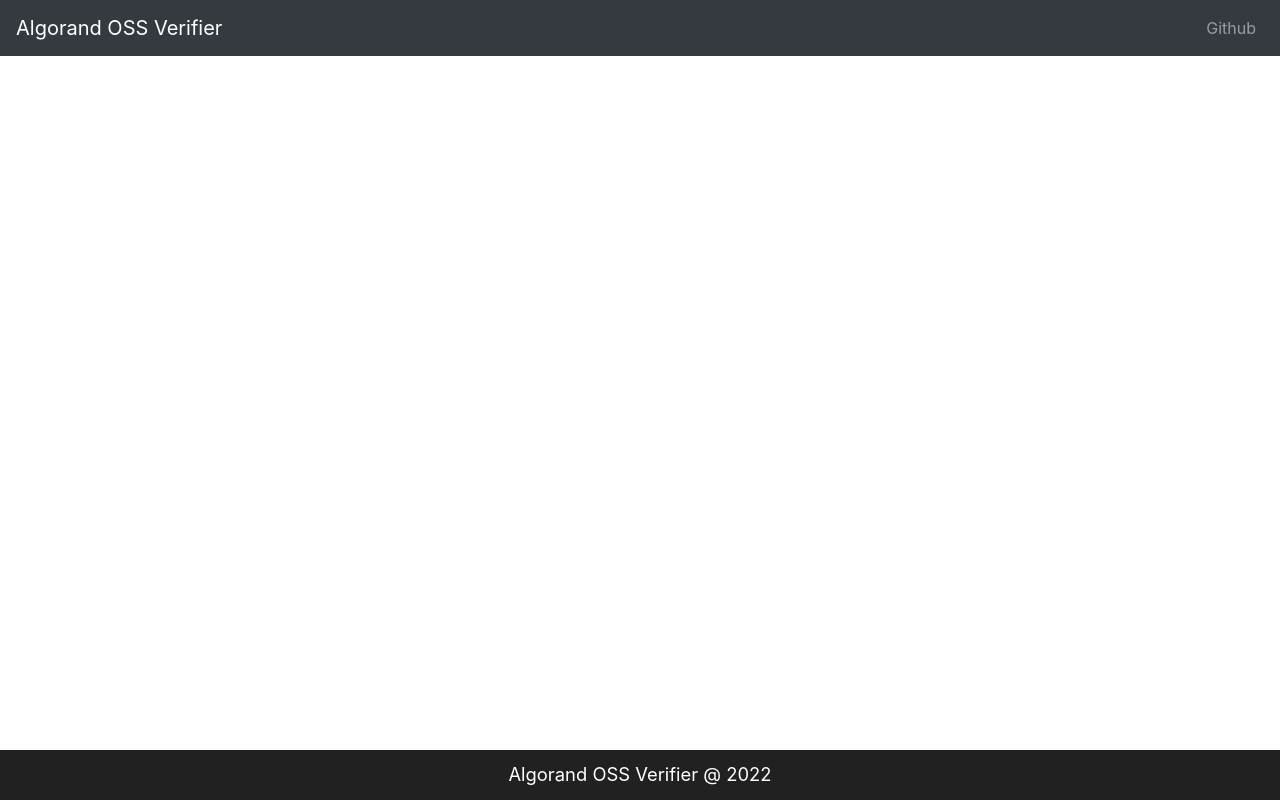
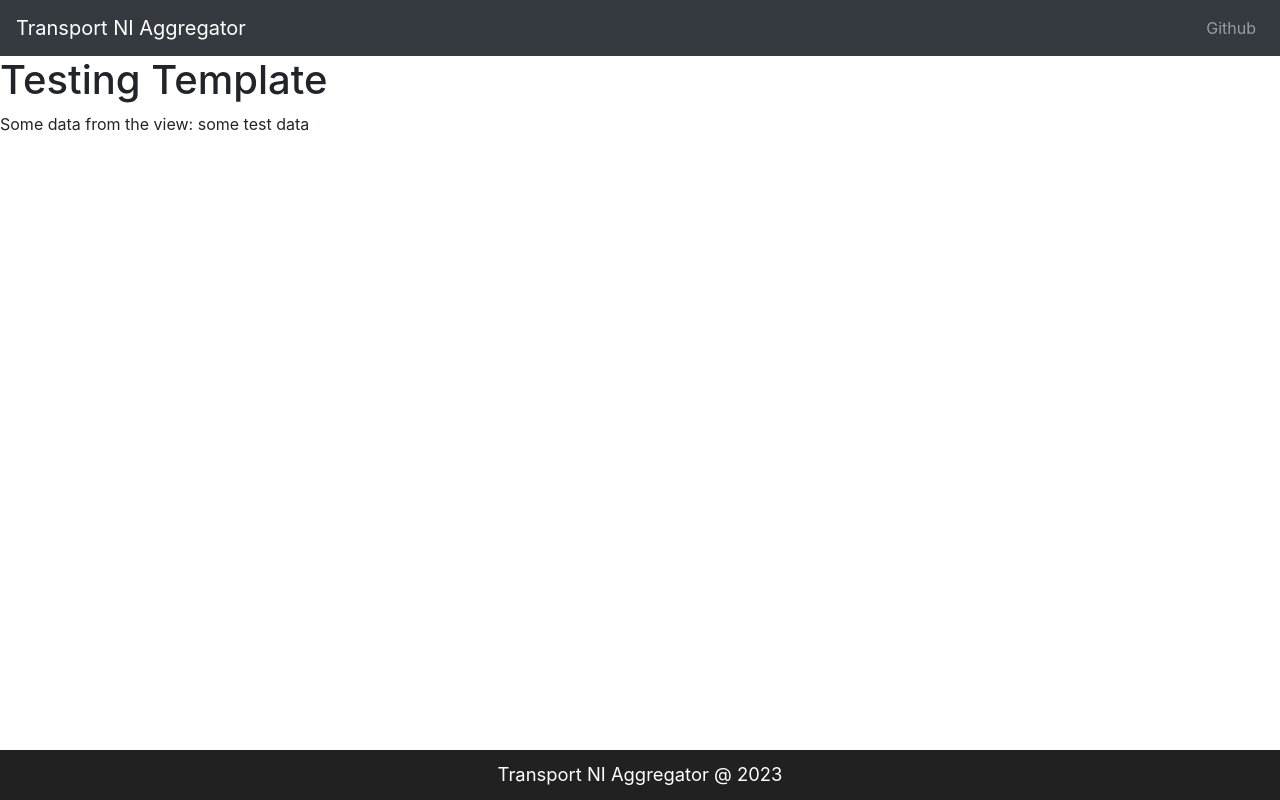
Before and after one commit to mark-ruddy/transport_ni, a Django app: page / in a window 1280 px wide. Run offline with Django 4.2, Linux system fonts and the light colour scheme; some libraries are stand-ins or nearby versions.

Commit message:
more templating

```diff
--- /dev/null
+++ b/webapp/core/forms.py
@@ -0,0 +1,6 @@
+from django import forms
+
+OPEN_SOURCE_FILE_HINT = "Github, Gitlab, or any URL link to source code file"
+
+class AddressForm(forms.Form):
+    address = forms.CharField(label="Your Address", max_length=9, min_length=9, widget=forms.TextInput(attrs={"placeholder": "Address", "class": "form-control"}))
--- a/webapp/core/views.py
+++ b/webapp/core/views.py
@@ -1,16 +1,16 @@
 from django.shortcuts import render
-from django.template import loader
-from django.http import HttpResponse
+from .forms import AddressForm
 
 # Create your views here.
 
 def index(request):
-    # template = loader.get_template('templates/index.html')
-    # latest_question_list = ["first", "second"]
-    # context = {
-    #        'latest_question_list': latest_question_list,
-    #    }
-    # return HttpResponse(template.render(context, request))
+    form = AddressForm(request.POST)
+    if form.is_valid():
+        pass
+        # TODO: process the address and display result back to user
+    else:
+        form = AddressForm()
+
     return render(request, 'index.html', {
         'test_data': 'some test data'
     })
--- /dev/null
+++ b/webapp/requirements.txt
@@ -0,0 +1 @@
+django-crispy-forms
--- a/webapp/templates/base.html
+++ b/webapp/templates/base.html
@@ -3,7 +3,7 @@
 <html lang="en">
 
 <head>
-  <title>Algorand OSS Verifier</title>
+  <title>Transport NI Aggregator</title>
   <link rel="shortcut icon" type="image/png" href="{% static 'favicon.ico' %}">
   <link rel="stylesheet" href="{% static 'css/bootstrap.min.css' %}">
   <link rel="stylesheet" href="{% static 'fa/all.min.css' %}">
@@ -16,7 +16,7 @@
 
 <body>
   <nav class="navbar navbar-expand-lg navbar-dark bg-dark">
-    <a class="navbar-brand" href="/">Algorand OSS Verifier</a>
+    <a class="navbar-brand" href="/">Transport NI Aggregator</a>
     <button class="navbar-toggler" type="button" data-toggle="collapse" data-target="#navbarNav" aria-controls="navbarNav" aria-expanded="false" aria-label="Toggle navigation">
     <span class="navbar-toggler-icon"></span>
     </button>
@@ -30,7 +30,7 @@
   </nav>
   {% block content %}{% endblock content %}
   <footer class="custom-footer-container">
-    Algorand OSS Verifier @ 2022
+    Transport NI Aggregator @ 2023
   </footer>
 </body>
 </html>
--- a/webapp/templates/index.html
+++ b/webapp/templates/index.html
@@ -1,4 +1,6 @@
 {% extends "base.html" %}
 
+{% block content %}
 <h1>Testing Template</h1>
 <p>Some data from the view: {{ test_data }}</p>
+{% endblock content %}
--- a/webapp/webapp/settings.py
+++ b/webapp/webapp/settings.py
@@ -37,6 +37,7 @@
     'django.contrib.sessions',
     'django.contrib.messages',
     'django.contrib.staticfiles',
+    'crispy_forms',
 ]
 
 MIDDLEWARE = [
```
